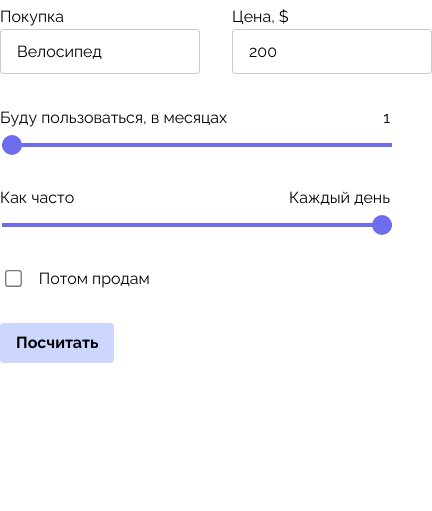
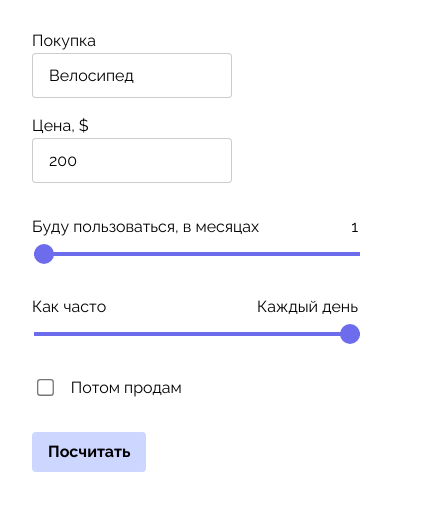
Before and after one commit to Dosybi/price, a plain HTML site: page index.html in a window 390 px wide. Shown: the part 227-738 px from the top of the page, 432 px wide, since content can reach past the window. Drawn offline with Linux system fonts and the light colour scheme.

Commit message:
Update style.css

```diff
--- a/style.css
+++ b/style.css
@@ -5,6 +5,16 @@ body {
 
 .hidden {
   display: none !important;
+}
+
+@media screen and (max-width: 420px) {
+  .container {
+    margin: 2rem !important;
+  }
+
+  .purchase__price_input-label {
+    margin-top: 1rem;
+  }
 }
 
 .container {
@@ -15,6 +25,7 @@ body {
 .purchase {
   margin-top: 2rem;
   display: flex;
+  flex-wrap: wrap;
 }
 
 .purchase__name {
```
